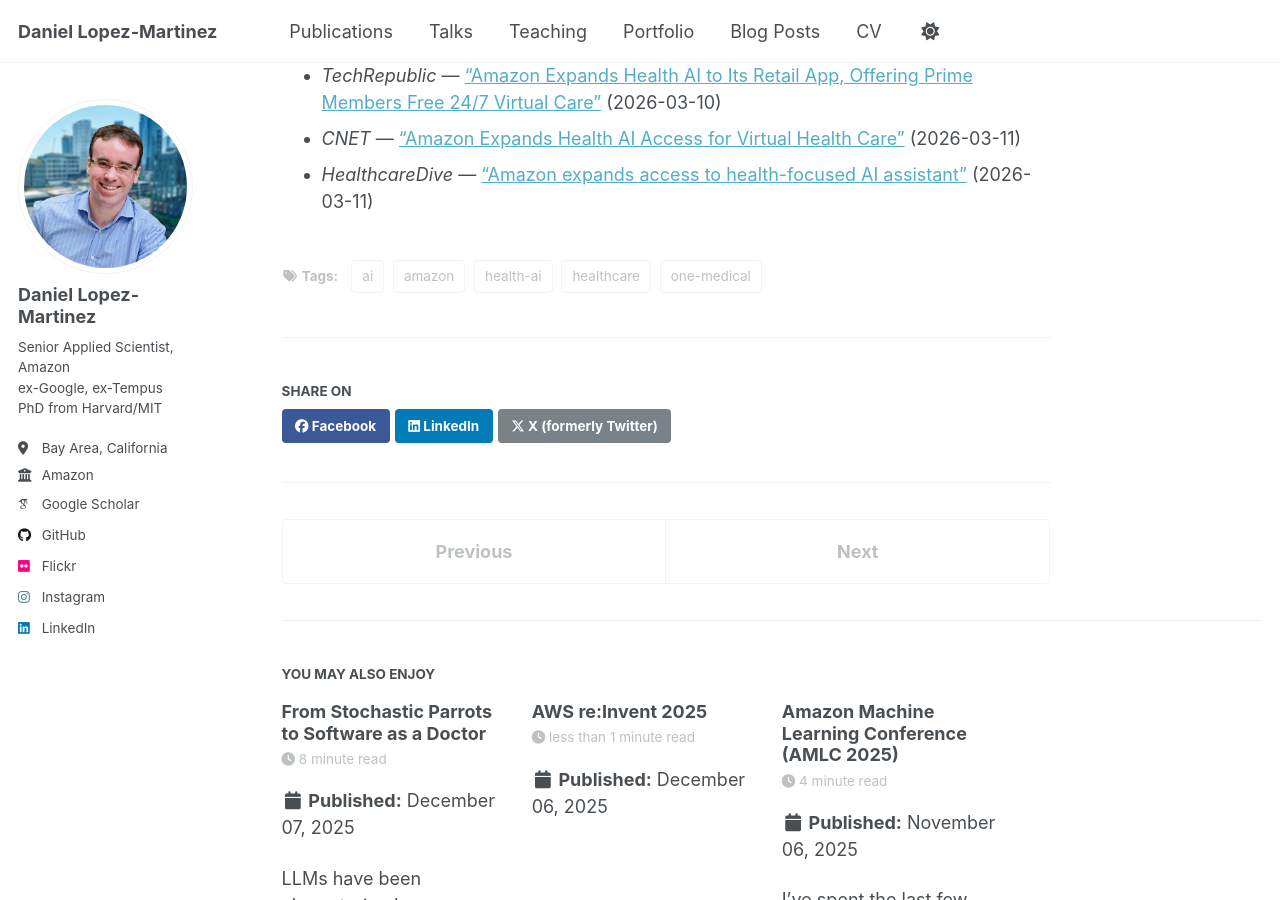
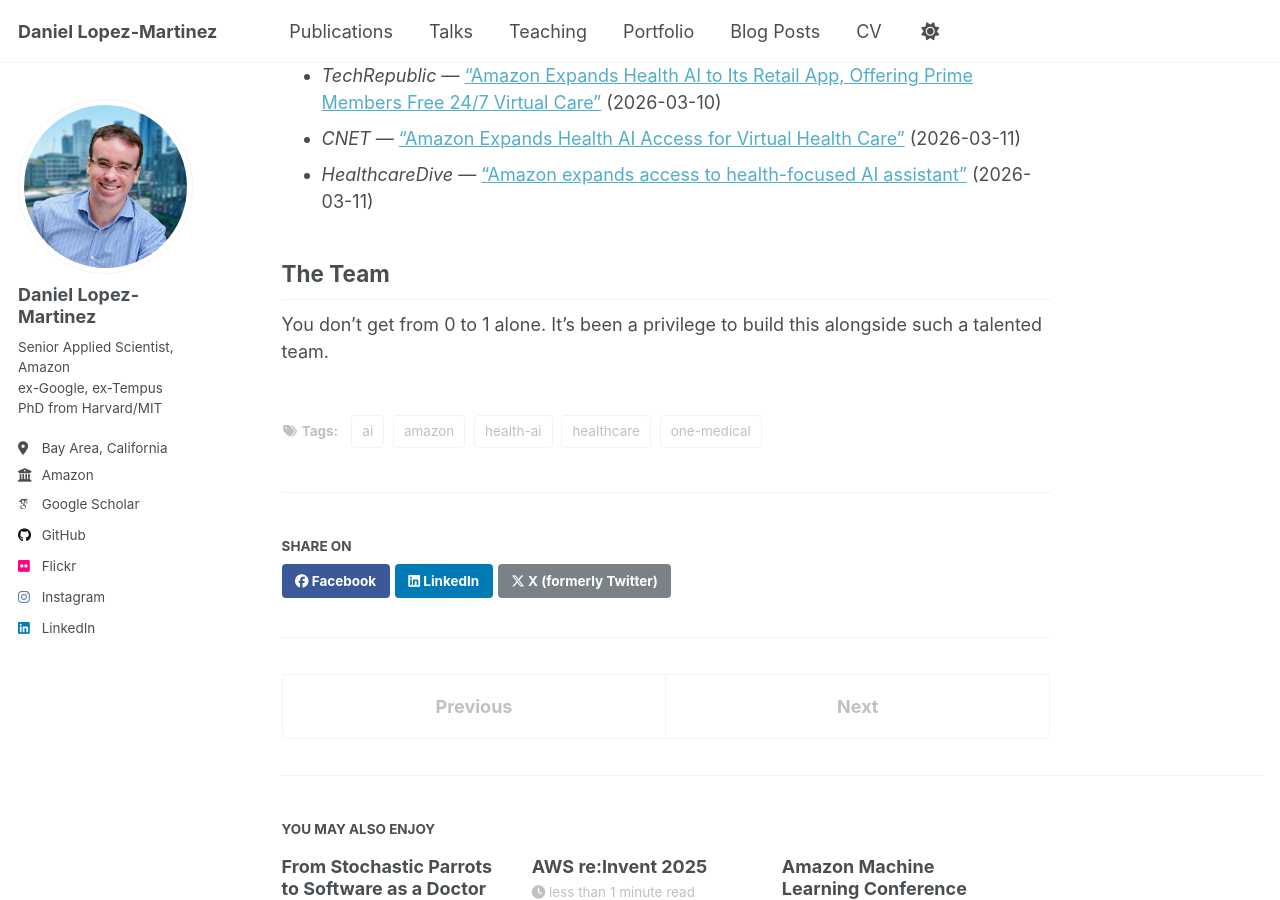
Before and after one commit to daniel-lopezmartinez/daniel-lopezmartinez.github.io, a Jekyll site: the page built from _posts/2026-03-10-launching-amazon-health-ai-for-prime-members.md, in a window 1280 px wide and 900 px high, scrolled down 1008 px. Built offline with Jekyll 4.4.1, drawn with Linux system fonts in a browser that asks for light colours; some web fonts are replaced; a script that is not in the unit is left out.

Commit message:
http -> https

```diff
--- a/_posts/2026-03-10-launching-amazon-health-ai-for-prime-members.md
+++ b/_posts/2026-03-10-launching-amazon-health-ai-for-prime-members.md
@@ -10,7 +10,7 @@ tags:
   - one-medical
 ---
 
-Today marks an exciting milestone for our team at Amazon: [Health AI](http://amazon.com/health-ai) is now rolling out to millions of Amazon Prime members.
+Today marks an exciting milestone for our team at Amazon: [Health AI](https://amazon.com/health-ai) is now rolling out to millions of Amazon Prime members.
 
 Over the past few months, our team has been heads-down building something we believe can fundamentally change how people manage their health. Health AI is a personal AI-powered health assistant designed to help customers understand their health information, navigate care options, and connect directly with services such as One Medical.
 
@@ -31,3 +31,7 @@ I’m humbled by the reception so far. Below is a running list of news articles
 - *TechRepublic* — [“Amazon Expands Health AI to Its Retail App, Offering Prime Members Free 24/7 Virtual Care”](https://www.techrepublic.com/article/news-amazon-health-ai-app-site/) (2026-03-10)
 - *CNET* — [“Amazon Expands Health AI Access for Virtual Health Care”](https://www.cnet.com/tech/amazon-expands-health-ai-access-for-amazon-users-looking-to-receive-virtual-healthcare/) (2026-03-11)
 - *HealthcareDive* — [“Amazon expands access to health-focused AI assistant”](https://www.healthcaredive.com/news/amazon-expands-access-health-ai-assistant-chatbot/814395/) (2026-03-11)
+
+## The Team
+
+You don’t get from 0 to 1 alone. It’s been a privilege to build this alongside such a talented team.
```
